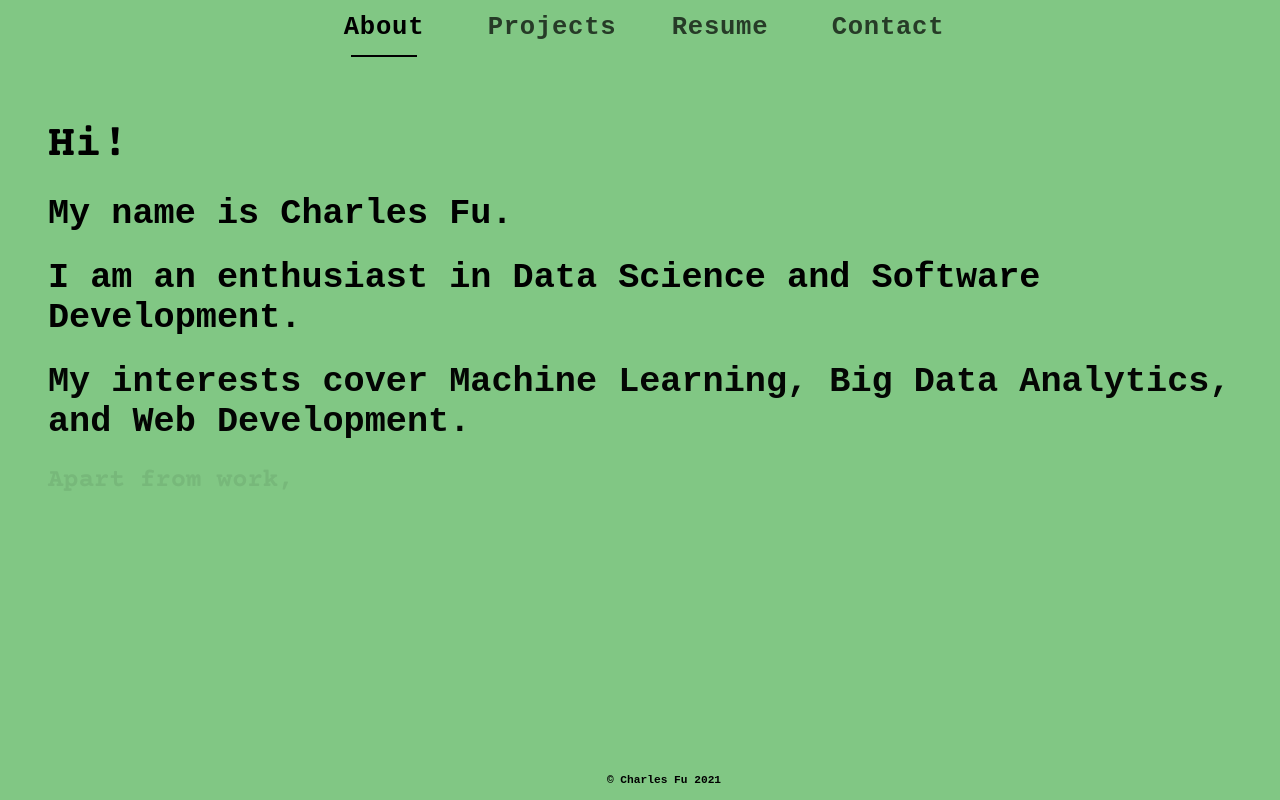
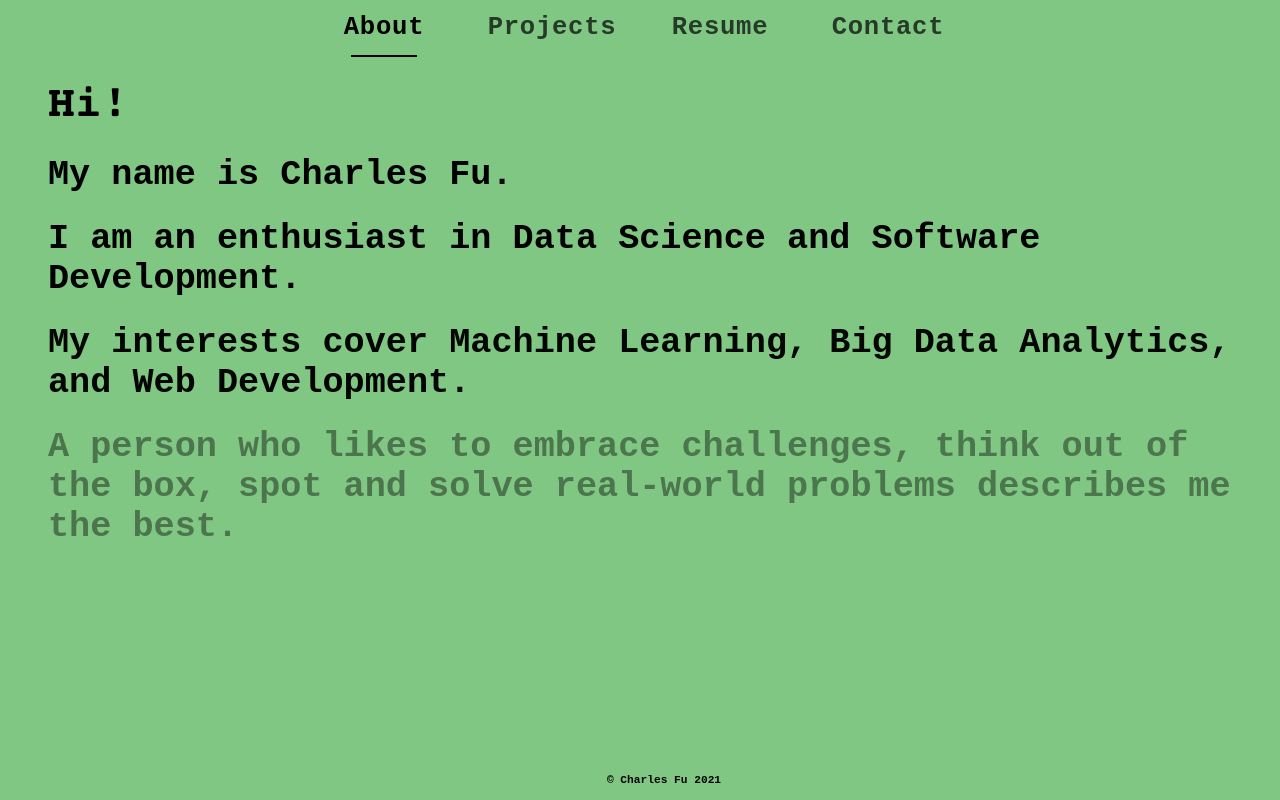
Before and after one commit to charlesfu4/charlesfu4.github.io, a React (Create React App) app: page / in a window 1280 px wide. Shown: the top 800 px of the page. Built offline with nearby package versions, Linux system fonts and the light colour scheme.

Commit message:
refactor: update intro

```diff
--- a/src/pages/About.js
+++ b/src/pages/About.js
@@ -5,7 +5,7 @@ import Box from '@material-ui/core/Box'
 import Fade from '@material-ui/core/Fade'
 import { makeStyles, createMuiTheme, ThemeProvider } from '@material-ui/core/styles'
 
-const useStyles = makeStyles(() => ({
+const useStyles = makeStyles((theme) => ({
   root: {
     flexGrow: 1,
     minHeight: '70vh',
@@ -23,6 +23,10 @@ const useStyles = makeStyles(() => ({
       color: 'grey',
       cursor: 'pointer'
     },
+  },
+  large: {
+    width: theme.spacing(7),
+    height: theme.spacing(7),
   },
 }))
 const theme = createMuiTheme()
@@ -118,17 +122,24 @@ const About = ({ checked }) => {
               </ThemeProvider>
             </Grid>
           </Fade>
-          <Fade in={checked} style={{ transitionDelay: '5000ms' }} timeout={3100}>
+          <Fade in={checked} style={{ transitionDelay: '4500ms' }} timeout={3100}>
+            <Grid item xs={12} className={null}  style={{ textAlign: 'left' }}>
+              <ThemeProvider theme={theme}>
+                <Typography variant="h3">A person who likes to embrace challenges, think out of the box, spot and solve real-world problems describes me the best.</Typography>
+              </ThemeProvider>
+            </Grid>
+          </Fade>
+          <Fade in={checked} style={{ transitionDelay: '6000ms' }} timeout={3100}>
             <Grid item xs={12} className={null}  style={{ textAlign: 'left' }}>
               <ThemeProvider theme={theme}>
                 <Typography variant="h4">Apart from work,</Typography>
               </ThemeProvider>
             </Grid>
           </Fade>
-          <Fade in={checked} style={{ transitionDelay: '6500ms' }} timeout={3100}>
+          <Fade in={checked} style={{ transitionDelay: '7500ms' }} timeout={3100}>
             <Grid item xs={12} className={null}  style={{ textAlign: 'left' }}>
               <ThemeProvider theme={theme}>
-                <Typography variant="h4">I am a drop coffee brewer, an amature cook who likes to transform different dishes into vegetarian ones, and a fitness lover.</Typography>
+                <Typography variant="h4">I am a drop coffee brewer, an amateur cook enjoying creating vegetarian dishes, a Marvel fan, and a fitness lover.</Typography>
               </ThemeProvider>
             </Grid>
           </Fade>
```
Also changed, not shown: 1 other file (tests, documents, lock files or other folders).
